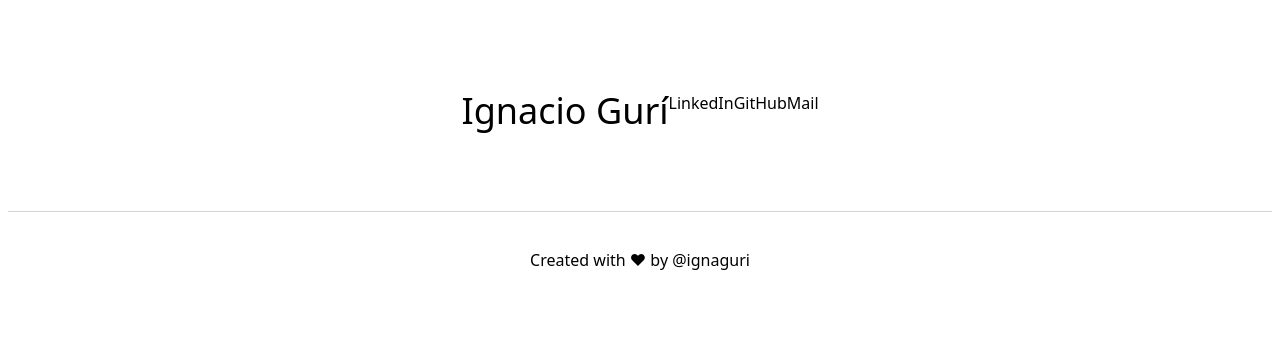
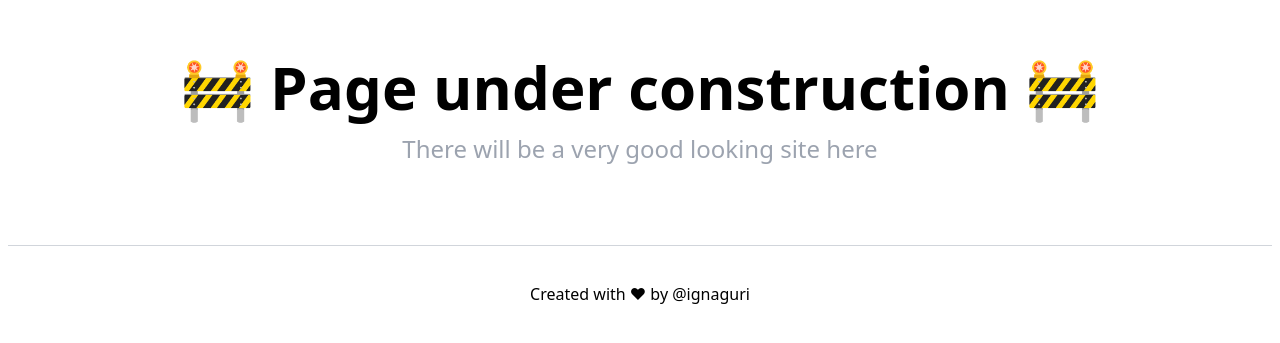
Before and after one commit to ignaguri/ignacioguri.me, a Next.js app: page / in a window 1280 px wide. Shown: the part 241-584 px from the top of the page. Built offline with nearby package versions, Linux system fonts and the light colour scheme.

Commit message:
Revert "Merge pull request #3 from ignaguri/feature/ongoing-work"
This reverts commit f9c5886e646a96e942fbb2194f425d003533e710, reversing
changes made to 6588edc966431abc500f1e5954966718f176506e.

```diff
--- a/components/Abstract/index.js
+++ /dev/null
@@ -1,3 +0,0 @@
-export default function Layout({ children }) {
-  return <div className="container mx-auto min-h-screen	py-0 px-2 flex flex-col justify-center items-center">{children}</div>;
-}
--- a/components/Button/index.js
+++ /dev/null
@@ -1,19 +0,0 @@
-import classnames from 'classnames';
-import PropTypes from 'prop-types';
-
-const Button = ({ size, type, children }) => {
-  const bSize = `btn-${size}`;
-  const bType = `btn-${type}`;
-  return (
-    <button type="button" className={classnames('btn', bSize, bType)}>
-      {children}
-    </button>
-  );
-};
-
-Button.propTypes = {
-  size: PropTypes.oneOf(['xs', 'xl']),
-  type: PropTypes.oneOf(['primary', 'secondary']),
-};
-
-export default Button;
--- a/components/Button/styles.css
+++ /dev/null
@@ -1,17 +0,0 @@
-@layer components {
-  .btn {
-    @apply py-2 px-4 mr-4 font-bold rounded;
-  }
-  .btn-primary {
-    @apply bg-blue-500 hover:bg-blue-700 text-white;
-  }
-  .btn-secondary {
-    @apply hover:bg-gray-700 text-gray-700 border-gray-300 border;
-  }
-  .btn-xs {
-    @apply text-xs;
-  }
-  .btn-xl {
-    @apply text-xl;
-  }
-}
--- a/components/Experience/index.js
+++ /dev/null
@@ -1,3 +0,0 @@
-export default function Layout({ children }) {
-  return <div className="container mx-auto min-h-screen	py-0 px-2 flex flex-col justify-center items-center">{children}</div>;
-}
--- a/components/Footer/index.js
+++ /dev/null
@@ -1,3 +0,0 @@
-export default function Layout({ children }) {
-  return <div className="container mx-auto min-h-screen	py-0 px-2 flex flex-col justify-center items-center">{children}</div>;
-}
--- a/components/Header/index.js
+++ /dev/null
@@ -1,20 +0,0 @@
-import Button from '../Button';
-
-export default function Header() {
-  return (
-    <div className="container flex">
-      <h2 className="text-4xl text-black">Ignacio Gurí</h2>
-      <div>
-        <Button type="primary" size="xl">
-          LinkedIn
-        </Button>
-        <Button type="primary" size="xs">
-          GitHub
-        </Button>
-        <Button type="secondary" size="xl">
-          Mail
-        </Button>
-      </div>
-    </div>
-  );
-}
--- a/components/Projects/index.js
+++ /dev/null
@@ -1,3 +0,0 @@
-export default function Layout({ children }) {
-  return <div className="container mx-auto min-h-screen	py-0 px-2 flex flex-col justify-center items-center">{children}</div>;
-}
--- a/components/Skills/index.js
+++ /dev/null
@@ -1,3 +0,0 @@
-export default function Layout({ children }) {
-  return <div className="container mx-auto min-h-screen	py-0 px-2 flex flex-col justify-center items-center">{children}</div>;
-}
--- a/pages/index.js
+++ b/pages/index.js
@@ -2,7 +2,6 @@ import { Component } from 'react';
 import Head from 'next/head';
 import Layout from '../components/Layout';
 import * as gtag from '../lib/gtag';
-import Header from '../components/Header';
 
 export default class Home extends Component {
   handleGoToGithub = () => {
@@ -19,8 +18,16 @@ export default class Home extends Component {
           <title>Ignacio Guri's page</title>
         </Head>
         <main className="flex flex-col justify-center items-center py-20 p-0">
-          <Header />
+          <h1 className="m-0 text-4xl font-semibold text-center text-black xl:text-6xl">
+            <span className="block text-center xl:inline">🚧</span> Page under construction{' '}
+            <span className="block text-center xl:inline">🚧</span>
+          </h1>
+
+          <p className="text-2xl font-normal text-center text-gray-400 mt-4">
+            There will be a very good looking site here
+          </p>
         </main>
+
         <footer className="w-full h-24 flex justify-center items-center border-t border-solid border-gray-300">
           <a
             className="flex justify-center items-center text-black no-underline"
--- a/styles/global.css
+++ b/styles/global.css
@@ -1,6 +1,15 @@
 @tailwind base;
 
 @layer base {
+  h1 {
+    @apply text-2xl;
+  }
+  h2 {
+    @apply text-xl;
+  }
+  h3 {
+    @apply text-lg;
+  }
   a {
     @apply text-blue-600 underline;
   }
```
Also changed, not shown: package.json (+0 -14 lines), 2 other files (tests, documents, lock files or other folders).
